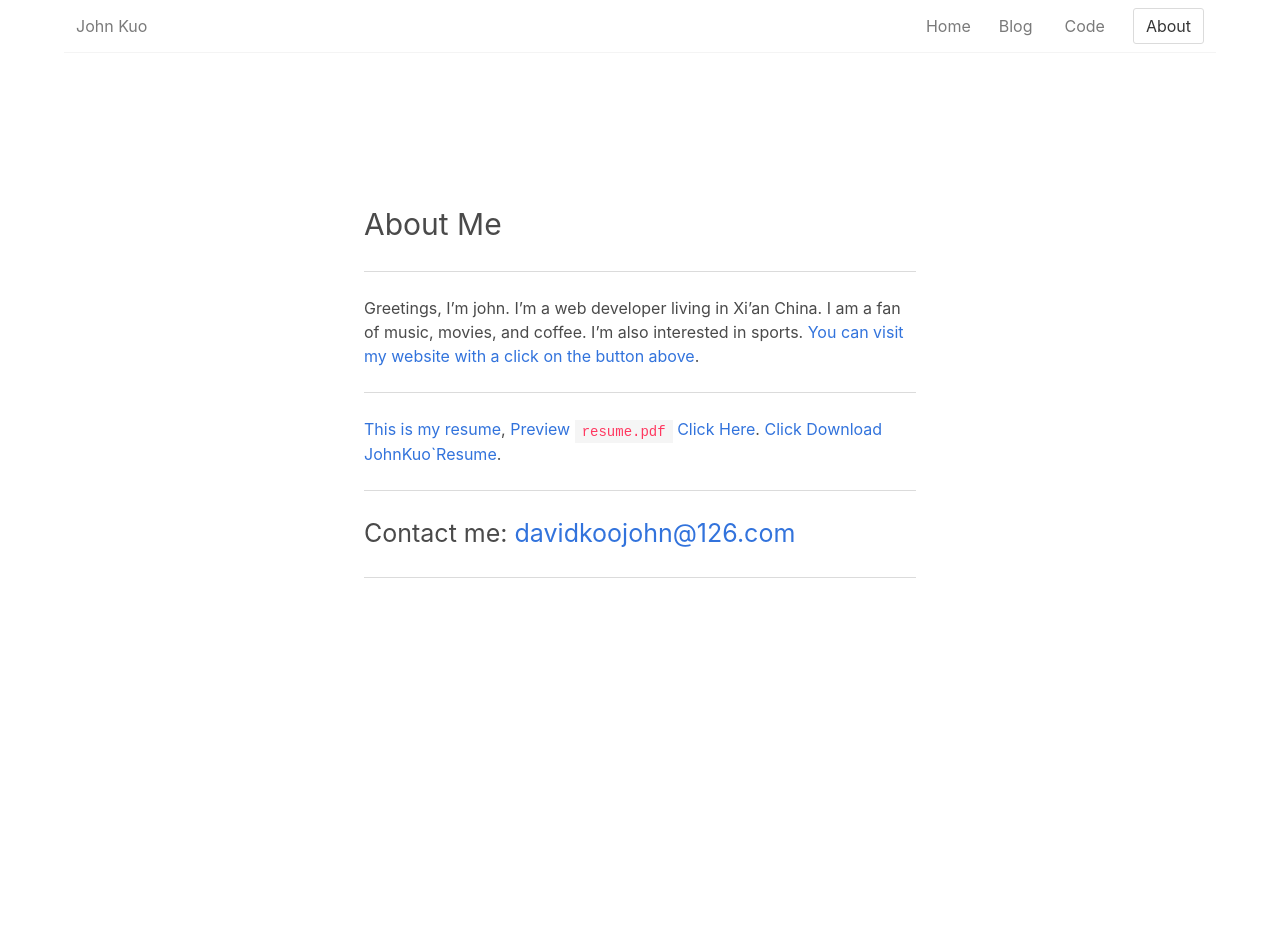
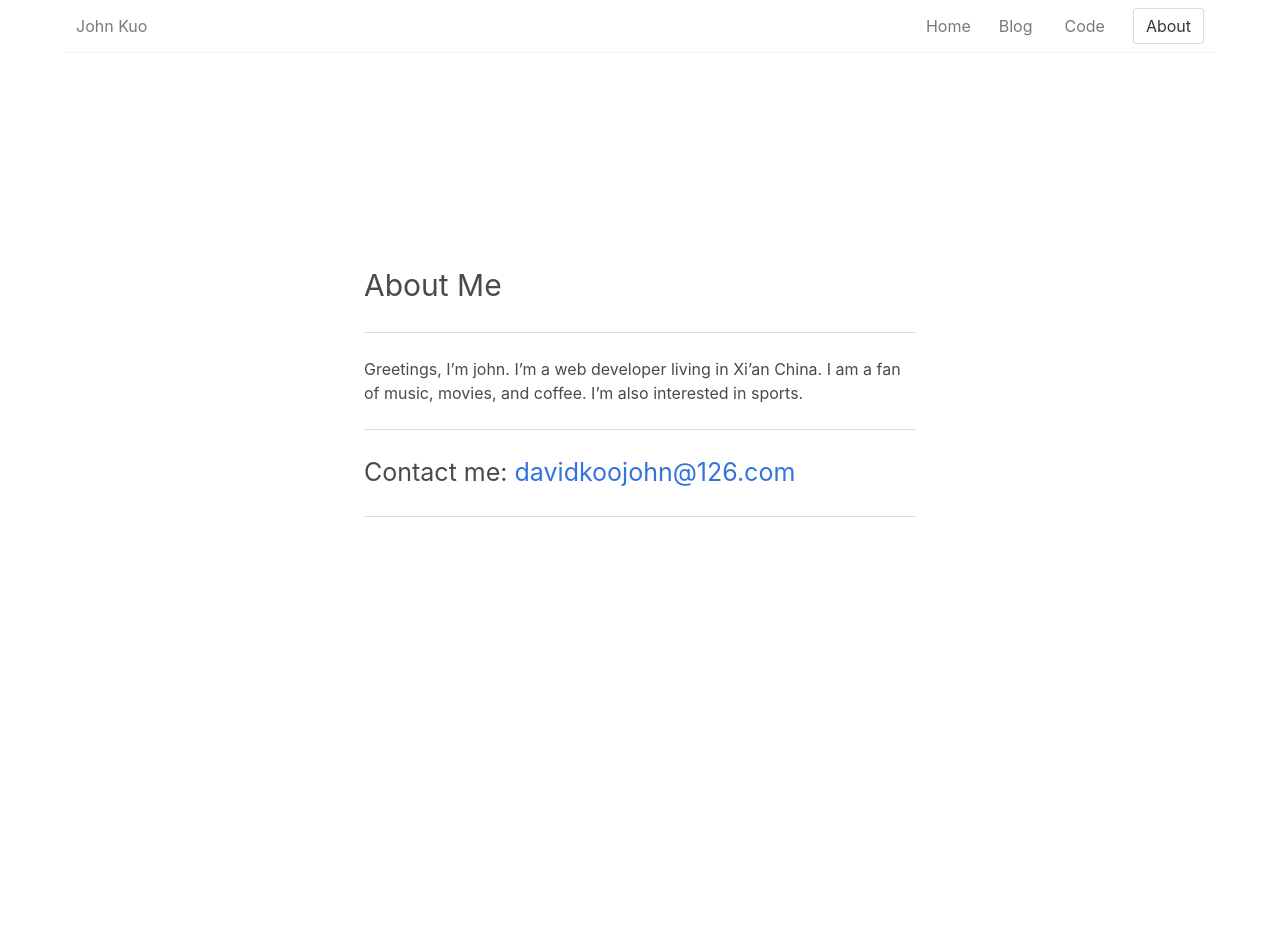
Before and after one commit to davidkoojohn/davidkoojohn.github.io, a Jekyll site: the page built from about.md, in a window 1280 px wide. Built offline with Jekyll 4.4.1, drawn with Linux system fonts in a browser that asks for light colours; comment, search, counter and statistics services are not loaded.

Commit message:
update about

```diff
--- a/about.md
+++ b/about.md
@@ -23,12 +23,7 @@ title: About
 
 ---
 
-Greetings, I’m john. I’m a web developer living in Xi'an China. I am a fan of music, movies, and coffee. I’m also interested in sports. [You can visit my website with a click on the button above](/).
-
----
-
-[This is my resume](/resume.md), [Preview `resume.pdf` Click Here](/preview-pdf-resume).
-<a href="/assets/resume.pdf" download="johnkuo-resume" title="Download My Reaume">Click Download JohnKuo`Resume</a>.
+Greetings, I’m john. I’m a web developer living in Xi'an China. I am a fan of music, movies, and coffee. I’m also interested in sports.
 
 ---
 
```
